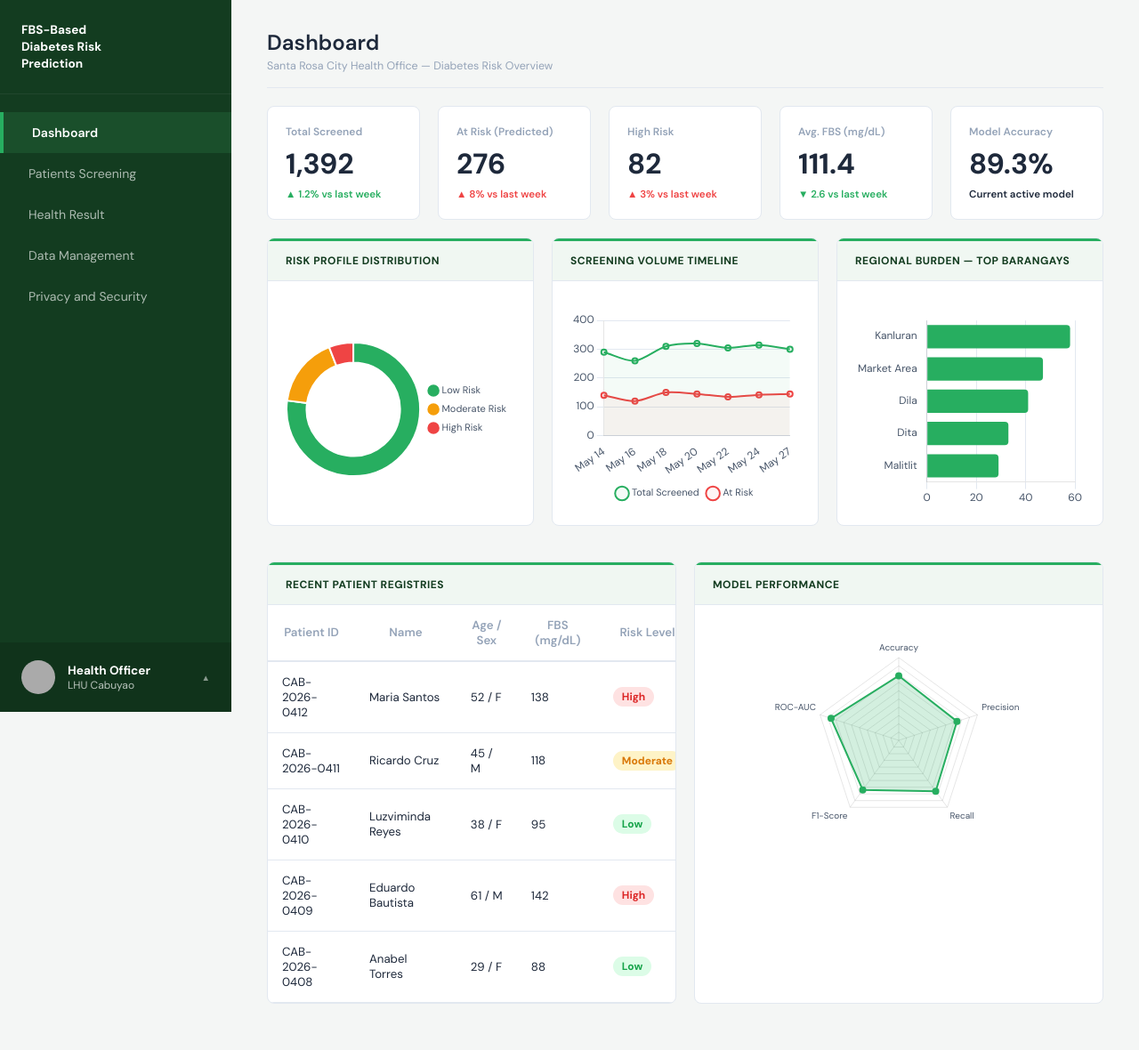
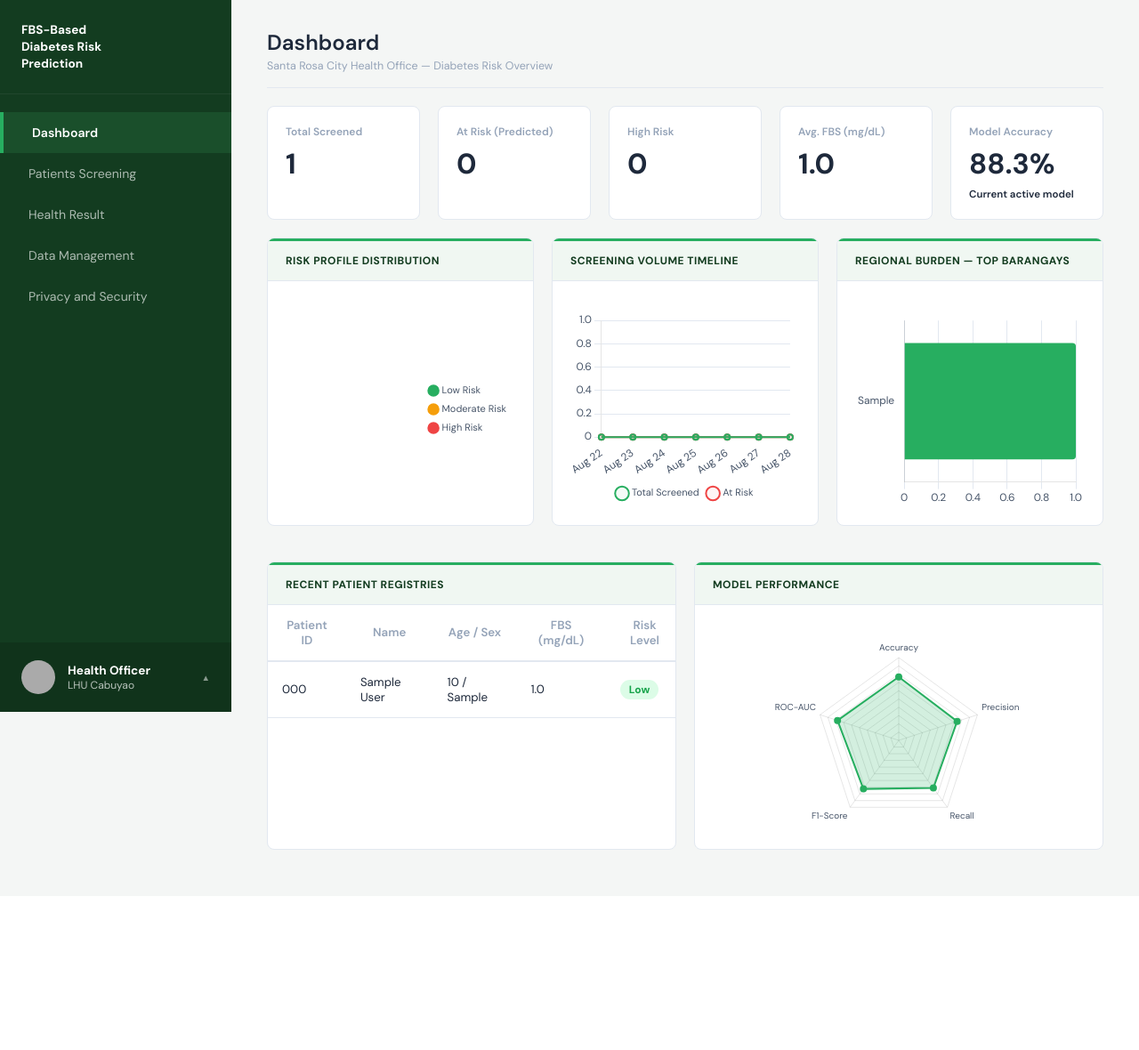
Before and after one commit to Juwuiana/FBS-Thesis, a Flask app: page /nurse/nurse_dashboard in a window 1280 px wide. Shown: the whole page at 89% size. After the commit the page ends 955 px from the top, so only its background shows below. Run offline with Flask 3, Linux system fonts and the light colour scheme; tables that the repository leaves empty hold one stand-in row (values such as "Sample post").

Commit message:
feat: wire nurse dashboard to real DB queries

```diff
--- a/app/static/js/nurse_dashboard.js
+++ b/app/static/js/nurse_dashboard.js
@@ -7,7 +7,6 @@ document.addEventListener('DOMContentLoaded', function () {
     const lightGreenBg = 'rgba(39, 174, 96, 0.2)';
     const mutedText    = '#475569';
 
-    // Guard: only configure Chart.js when it's actually loaded on this page
     if (typeof Chart !== 'undefined') {
         Chart.defaults.font.family = "'DM Sans', sans-serif";
         Chart.defaults.color       = mutedText;
@@ -17,20 +16,13 @@ document.addEventListener('DOMContentLoaded', function () {
         responsive: true,
         maintainAspectRatio: false,
         plugins: {
-            legend: {
-                position: 'bottom',
-                labels: { usePointStyle: true, boxWidth: 8, font: { size: 11 } }
-            }
+            legend: { position: 'bottom', labels: { usePointStyle: true, boxWidth: 8, font: { size: 11 } } }
         }
     };
 
     /* =========================================================================
        SECTION 0 — UI INTERACTIVITY
-       Hub toggle and schema accordion live on the Data Management page and do
-       NOT need Chart.js, so they run unconditionally.
        ========================================================================= */
-
-    // Hub toggle (show / hide import-export panel)
     const toggleDataHubBtn = document.getElementById('toggleDataHubBtn');
     const dataHubWrapper   = document.getElementById('dataHubWrapper');
     const hubToggleLabel   = document.getElementById('hubToggleLabel');
@@ -46,7 +38,6 @@ document.addEventListener('DOMContentLoaded', function () {
         });
     }
 
-    // Schema accordion
     const toggleSchemaBtn        = document.getElementById('toggleSchemaBtn');
     const schemaAccordionContent = document.getElementById('schemaAccordionContent');
 
@@ -60,24 +51,24 @@ document.addEventListener('DOMContentLoaded', function () {
         });
     }
 
-    /* =========================================================================
-       Everything below requires Chart.js — bail early if it isn't loaded.
-       ========================================================================= */
     if (typeof Chart === 'undefined') return;
 
     /* =========================================================================
        SECTION 1 — DASHBOARD CHARTS
+       Exposed as a function so nurse_dashboard.html can call it with real
+       server data. Falls back to placeholder values if called with nothing.
        ========================================================================= */
-
+    window.initNurseDashboardCharts = function (data) {
         // 1. Risk Distribution Donut
         const ctxDonut = document.getElementById('riskDonutChart');
         if (ctxDonut) {
+            const dist = data && data.riskDistribution;
             new Chart(ctxDonut, {
                 type: 'doughnut',
                 data: {
                     labels: ['Low Risk', 'Moderate Risk', 'High Risk'],
                     datasets: [{
-                    data: [77.1, 17.0, 5.9],
+                        data: dist ? [dist.low, dist.moderate, dist.high] : [77.1, 17.0, 5.9],
                         backgroundColor: [green, yellow, red],
                         borderWidth: 2,
                         borderColor: '#ffffff'
@@ -87,9 +78,7 @@ document.addEventListener('DOMContentLoaded', function () {
                     responsive: true,
                     maintainAspectRatio: false,
                     cutout: '70%',
-                plugins: {
-                    legend: { position: 'right', labels: { usePointStyle: true, boxWidth: 8, font: { size: 11 } } }
-                }
+                    plugins: { legend: { position: 'right', labels: { usePointStyle: true, boxWidth: 8, font: { size: 11 } } } }
                 }
             });
         }
@@ -97,23 +86,22 @@ document.addEventListener('DOMContentLoaded', function () {
         // 2. Screenings Over Time Line Chart
         const ctxLine = document.getElementById('screeningsLineChart');
         if (ctxLine) {
+            const t = data && data.timeline;
             new Chart(ctxLine, {
                 type: 'line',
                 data: {
-                labels: ['May 14', 'May 16', 'May 18', 'May 20', 'May 22', 'May 24', 'May 27'],
+                    labels: t ? t.labels : ['May 14', 'May 16', 'May 18', 'May 20', 'May 22', 'May 24', 'May 27'],
                     datasets: [
                         {
                             label: 'Total Screened',
-                        data: [290, 260, 310, 320, 305, 315, 300],
-                        borderColor: green,
-                        backgroundColor: 'rgba(39,174,96,0.05)',
+                            data: t ? t.totalScreened : [290, 260, 310, 320, 305, 315, 300],
+                            borderColor: green, backgroundColor: 'rgba(39,174,96,0.05)',
                             tension: 0.3, fill: true, borderWidth: 2
                         },
                         {
                             label: 'At Risk',
-                        data: [140, 120, 150, 145, 135, 142, 145],
-                        borderColor: red,
-                        backgroundColor: 'rgba(239,68,68,0.05)',
+                            data: t ? t.atRisk : [140, 120, 150, 145, 135, 142, 145],
+                            borderColor: red, backgroundColor: 'rgba(239,68,68,0.05)',
                             tension: 0.3, fill: true, borderWidth: 2
                         }
                     ]
@@ -123,7 +111,7 @@ document.addEventListener('DOMContentLoaded', function () {
                     maintainAspectRatio: false,
                     plugins: { legend: { position: 'bottom', labels: { usePointStyle: true, font: { size: 11 } } } },
                     scales: {
-                    y: { beginAtZero: true, max: 400, grid: { color: '#e2e8f0' } },
+                        y: { beginAtZero: true, grid: { color: '#e2e8f0' } },
                         x: { grid: { display: false } }
                     }
                 }
@@ -133,13 +121,14 @@ document.addEventListener('DOMContentLoaded', function () {
         // 3. Top Barangays Horizontal Bar
         const ctxBar = document.getElementById('barangayBarChart');
         if (ctxBar) {
+            const b = data && data.barangayList;
             new Chart(ctxBar, {
                 type: 'bar',
                 data: {
-                labels: ['Kanluran', 'Market Area', 'Dila', 'Dita', 'Malitlit'],
+                    labels: b ? b.map(x => x.name) : ['Kanluran', 'Market Area', 'Dila', 'Dita', 'Malitlit'],
                     datasets: [{
                         label: 'At Risk Count',
-                    data: [58, 47, 41, 33, 29],
+                        data: b ? b.map(x => x.count) : [58, 47, 41, 33, 29],
                         backgroundColor: green,
                         borderRadius: 4
                     }]
@@ -150,7 +139,7 @@ document.addEventListener('DOMContentLoaded', function () {
                     maintainAspectRatio: false,
                     plugins: { legend: { display: false } },
                     scales: {
-                    x: { beginAtZero: true, max: 60, grid: { color: '#e2e8f0' } },
+                        x: { beginAtZero: true, grid: { color: '#e2e8f0' } },
                         y: { grid: { display: false } }
                     }
                 }
@@ -160,17 +149,16 @@ document.addEventListener('DOMContentLoaded', function () {
         // 4. Model Performance Radar
         const ctxRadar = document.getElementById('modelRadarChart');
         if (ctxRadar) {
+            const m = data && data.modelPerformance;
             new Chart(ctxRadar, {
                 type: 'radar',
                 data: {
                     labels: ['Accuracy', 'Precision', 'Recall', 'F1-Score', 'ROC-AUC'],
                     datasets: [{
                         label: 'Current Model',
-                    data: [0.89, 0.87, 0.88, 0.87, 0.93],
-                    backgroundColor: lightGreenBg,
-                    borderColor: green,
-                    pointBackgroundColor: green,
-                    borderWidth: 2
+                        data: m ? [m.accuracy, m.precision, m.recall, m.f1_score, m.roc_auc] : [0.89, 0.87, 0.88, 0.87, 0.93],
+                        backgroundColor: lightGreenBg, borderColor: green,
+                        pointBackgroundColor: green, borderWidth: 2
                     }]
                 },
                 options: {
@@ -181,12 +169,11 @@ document.addEventListener('DOMContentLoaded', function () {
                 }
             });
         }
+    };
 
     /* =========================================================================
-       SECTION 2 — HEALTH RESULTS CHARTS
+       SECTION 2 — HEALTH RESULTS CHARTS (unchanged, still auto-run)
        ========================================================================= */
-
-    // Dynamic attribute chart (dropdown-driven)
     const dynamicAttrCanvas = document.getElementById('dynamicAttributeChart');
     if (dynamicAttrCanvas) {
         let attributeChartInstance = null;
@@ -289,7 +276,6 @@ document.addEventListener('DOMContentLoaded', function () {
         if (selector) selector.addEventListener('change', e => renderAttrChart(e.target.value));
     }
 
-    // Full 18-barangay stacked bar
     const ctxFullBarangay = document.getElementById('fullBarangayBarChart');
     if (ctxFullBarangay) {
         new Chart(ctxFullBarangay, {
@@ -312,7 +298,6 @@ document.addEventListener('DOMContentLoaded', function () {
         });
     }
 
-    // Risk by sex
     const ctxSexSplit = document.getElementById('riskBySexChart');
     if (ctxSexSplit) {
         new Chart(ctxSexSplit, {
@@ -329,7 +314,6 @@ document.addEventListener('DOMContentLoaded', function () {
         });
     }
 
-    // Risk by age
     const ctxAgeSplit = document.getElementById('riskByAgeChart');
     if (ctxAgeSplit) {
         new Chart(ctxAgeSplit, {
@@ -345,7 +329,6 @@ document.addEventListener('DOMContentLoaded', function () {
         });
     }
 
-    // SHAP feature importance
     const ctxShap = document.getElementById('shapImportanceChart');
     if (ctxShap) {
         new Chart(ctxShap, {
--- a/app/templates/nurse/nurse_dashboard.html
+++ b/app/templates/nurse/nurse_dashboard.html
@@ -12,27 +12,23 @@
 <div class="dash-grid-top">
     <div class="stat-card">
         <div class="stat-title">Total Screened</div>
-        <div class="stat-value">1,392</div>
-        <div class="stat-trend trend-good">▲ 1.2% vs last week</div>
+        <div class="stat-value">{{ metrics.total_screened }}</div>
     </div>
     <div class="stat-card">
         <div class="stat-title">At Risk (Predicted)</div>
-        <div class="stat-value">276</div>
-        <div class="stat-trend trend-bad">▲ 8% vs last week</div>
+        <div class="stat-value">{{ metrics.at_risk }}</div>
     </div>
     <div class="stat-card">
         <div class="stat-title">High Risk</div>
-        <div class="stat-value">82</div>
-        <div class="stat-trend trend-bad">▲ 3% vs last week</div>
+        <div class="stat-value">{{ metrics.high_risk }}</div>
     </div>
     <div class="stat-card">
         <div class="stat-title">Avg. FBS (mg/dL)</div>
-        <div class="stat-value">111.4</div>
-        <div class="stat-trend trend-good">▼ 2.6 vs last week</div>
+        <div class="stat-value">{{ metrics.avg_fbs }}</div>
     </div>
     <div class="stat-card">
         <div class="stat-title">Model Accuracy</div>
-        <div class="stat-value">89.3%</div>
+        <div class="stat-value">{{ metrics.model_accuracy }}%</div>
         <div class="stat-trend" style="color:var(--text-muted);">Current active model</div>
     </div>
 </div>
@@ -82,47 +78,22 @@
                     </tr>
                 </thead>
                 <tbody>
+                    {% for r in recent_registries %}
                     <tr>
-                        <td>CAB-2026-0412</td>
-                        <td>Maria Santos</td>
-                        <td>52 / F</td>
-                        <td>138</td>
-                        <td><span class="risk-badge badge-danger">High</span></td>
-                        <td>Jun 10, 2026</td>
+                        <td>{{ r.id }}</td>
+                        <td>{{ r.name }}</td>
+                        <td>{{ r.age }} / {{ r.sex }}</td>
+                        <td>{{ r.fbs }}</td>
+                        <td>
+                        {% if r.risk == 'High' %}<span class="risk-badge badge-danger">High</span>
+                        {% elif r.risk == 'Moderate' %}<span class="risk-badge badge-warning">Moderate</span>
+                        {% else %}<span class="risk-badge badge-success">Low</span>
+                        {% endif %}
+                        </td>
+                        <td>{{ r.date }}</td>
                     </tr>
-                    <tr>
-                        <td>CAB-2026-0411</td>
-                        <td>Ricardo Cruz</td>
-                        <td>45 / M</td>
-                        <td>118</td>
-                        <td><span class="risk-badge badge-warning">Moderate</span></td>
-                        <td>Jun 10, 2026</td>
-                    </tr>
-                    <tr>
-                        <td>CAB-2026-0410</td>
-                        <td>Luzviminda Reyes</td>
-                        <td>38 / F</td>
-                        <td>95</td>
-                        <td><span class="risk-badge badge-success">Low</span></td>
-                        <td>Jun 10, 2026</td>
-                    </tr>
-                    <tr>
-                        <td>CAB-2026-0409</td>
-                        <td>Eduardo Bautista</td>
-                        <td>61 / M</td>
-                        <td>142</td>
-                        <td><span class="risk-badge badge-danger">High</span></td>
-                        <td>Jun 9, 2026</td>
-                    </tr>
-                    <tr>
-                        <td>CAB-2026-0408</td>
-                        <td>Anabel Torres</td>
-                        <td>29 / F</td>
-                        <td>88</td>
-                        <td><span class="risk-badge badge-success">Low</span></td>
-                        <td>Jun 9, 2026</td>
-                    </tr>
-                </tbody>
+                    {% endfor %}
+                    </tbody>
             </table>
         </div>
     </div>
@@ -137,7 +108,10 @@
 </div>
 {% endblock %}
 
-{% block scripts %}
-<script src="https://cdn.jsdelivr.net/npm/chart.js@4.4.0/dist/chart.umd.min.js"></script>
-<script src="{{ url_for('static', filename='js/nurse_dashboard.js') }}"></script>
-{% endblock %}
+ {% block scripts %}
+ <script src="https://cdn.jsdelivr.net/npm/chart.js@4.4.0/dist/chart.umd.min.js">
+
+ </script> <script src="{{ url_for('static', filename='js/nurse_dashboard.js') }}">
+
+ </script> <script> document.addEventListener('DOMContentLoaded', () => { window.initNurseDashboardCharts({ riskDistribution: {{ risk_distribution | tojson }}, timeline: {{ timeline | tojson }}, barangayList: {{ barangay_list | tojson }}, modelPerformance: {{ model_performance | tojson }} }); }); </script>
+ {% endblock %}
--- a/app/views/nurse_views.py
+++ b/app/views/nurse_views.py
@@ -1,13 +1,108 @@
 from flask import Blueprint, render_template
+from sqlalchemy import func
+from datetime import datetime, timedelta
+from app import db
+from app.models.patient import Patient
+from app.models.screening import Screening
+from app.models.model_performance import ModelPerformanceLog
+from sqlalchemy import func
 
 nurse_bp = Blueprint('nurse', __name__, url_prefix='/nurse')
 
 @nurse_bp.route('/nurse_dashboard')
 def nurse_dashboard():
-    low = 77.1
-    mod = 17.0
-    high = 5.9
-    return render_template('nurse/nurse_dashboard.html', risk_data=[low, mod, high], active_page='dashboard')
+    total_screened = Screening.query.count()
+    at_risk_count = Screening.query.filter(Screening.ml_risk_level.in_(["Moderate", "High"])).count()
+    high_risk_count = Screening.query.filter(Screening.ml_risk_level == "High").count()
+
+    avg_fbs_row = db.session.query(func.avg(Screening.fbs_value)).scalar()
+    avg_fbs = round(avg_fbs_row, 1) if avg_fbs_row else 0
+
+    best_model = ModelPerformanceLog.query.filter_by(is_best=True).first()
+    model_accuracy = round(best_model.accuracy * 100, 1) if best_model else None
+
+    metrics = {
+        "total_screened": total_screened,
+        "at_risk": at_risk_count,
+        "high_risk": high_risk_count,
+        "avg_fbs": avg_fbs,
+        "model_accuracy": model_accuracy,
+    }
+
+    risk_counts = dict(
+        db.session.query(Screening.ml_risk_level, func.count(Screening.id))
+        .group_by(Screening.ml_risk_level).all()
+    )
+    low_count = risk_counts.get("Low", 0)
+    moderate_count = risk_counts.get("Moderate", 0)
+    high_count = risk_counts.get("High", 0)
+    risk_distribution = {
+        "low":      round(100*low_count/total_screened,1) if total_screened else 0,
+        "moderate": round(100*moderate_count/total_screened,1) if total_screened else 0,
+        "high":     round(100*high_count/total_screened,1) if total_screened else 0,
+    }
+
+    barangay_rows = (
+        db.session.query(Patient.barangay, func.count(Screening.id).label("cnt"))
+        .join(Screening, Screening.patient_id == Patient.id)
+        .group_by(Patient.barangay)
+        .order_by(func.count(Screening.id).desc())
+        .limit(5).all()
+    )
+    barangay_list = [{"name": b or "Unknown", "count": c} for b, c in barangay_rows]
+
+    recent_rows = (
+        db.session.query(Screening, Patient)
+        .join(Patient, Screening.patient_id == Patient.id)
+        .order_by(Screening.screened_at.desc())
+        .limit(5).all()
+    )
+    recent_registries = [
+        {
+            "id": s.screening_code, "name": p.full_name,
+            "age": p.age, "sex": p.sex, "fbs": s.fbs_value,
+            "risk": s.ml_risk_level, "date": s.screened_at.strftime("%b %d, %Y"),
+        }
+        for s, p in recent_rows
+    ]
+
+    today = datetime.utcnow().date()
+    start_day = today - timedelta(days=6)
+    period_screenings = Screening.query.filter(
+        Screening.screened_at >= datetime.combine(start_day, datetime.min.time())
+    ).all()
+    day_totals, day_at_risk = {}, {}
+    for s in period_screenings:
+        d = s.screened_at.date()
+        day_totals[d] = day_totals.get(d, 0) + 1
+        if s.ml_risk_level in ("Moderate", "High"):
+            day_at_risk[d] = day_at_risk.get(d, 0) + 1
+    timeline_labels, timeline_total, timeline_at_risk = [], [], []
+    for i in range(7):
+        d = start_day + timedelta(days=i)
+        timeline_labels.append(d.strftime("%b %d"))
+        timeline_total.append(day_totals.get(d, 0))
+        timeline_at_risk.append(day_at_risk.get(d, 0))
+    timeline = {"labels": timeline_labels, "totalScreened": timeline_total, "atRisk": timeline_at_risk}
+
+    model_performance = None
+    if best_model:
+        model_performance = {
+            "accuracy": best_model.accuracy, "precision": best_model.precision,
+            "recall": best_model.recall, "f1_score": best_model.f1_score,
+            "roc_auc": best_model.roc_auc,
+        }
+
+    return render_template(
+        'nurse/nurse_dashboard.html',
+        metrics=metrics,
+        risk_distribution=risk_distribution,
+        barangay_list=barangay_list,
+        recent_registries=recent_registries,
+        timeline=timeline,
+        model_performance=model_performance,
+        active_page='dashboard',
+    )
 
 @nurse_bp.route('/nurse_intake')
 def nurse_intake():
```
Lines whose indentation alone changed are shown as unchanged.
